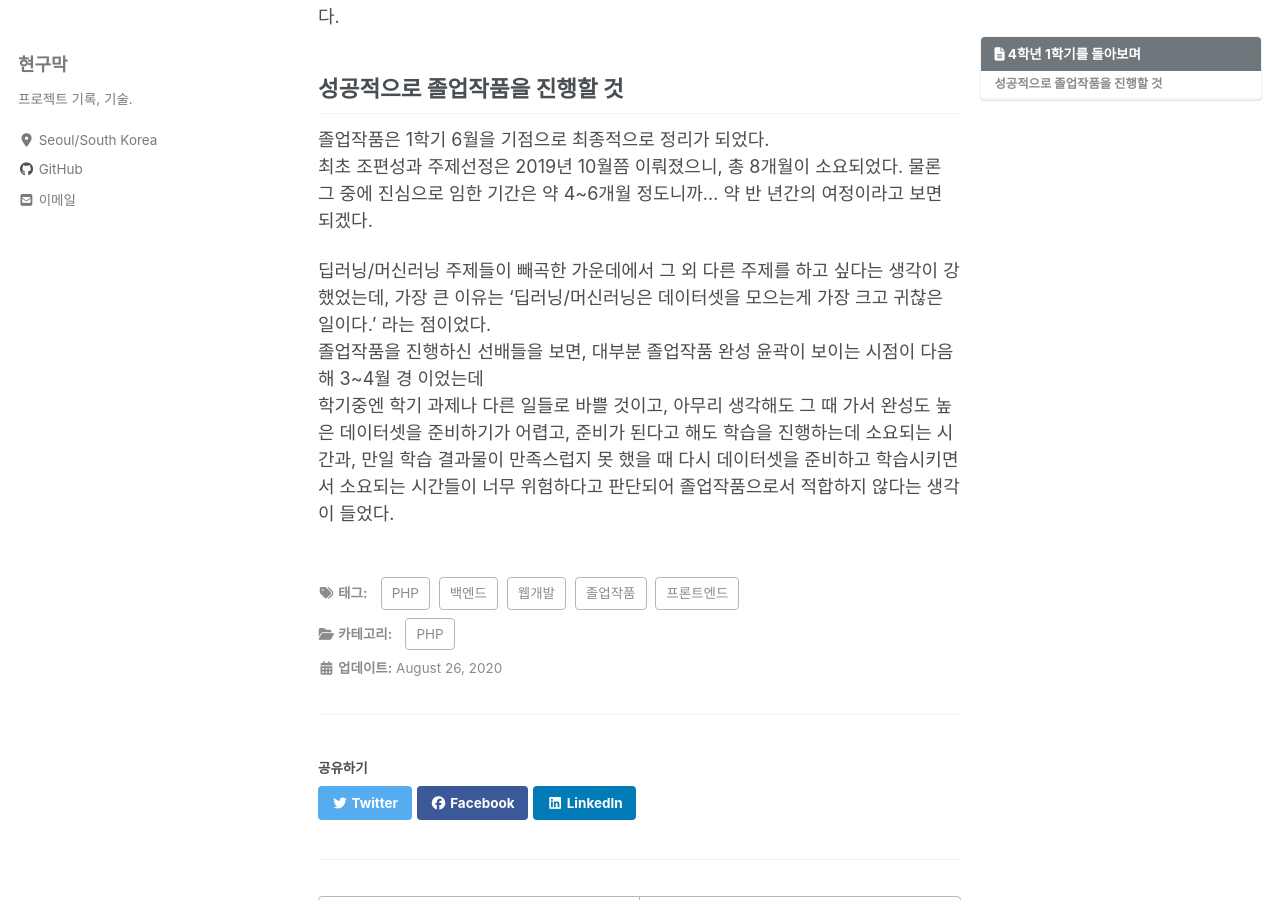
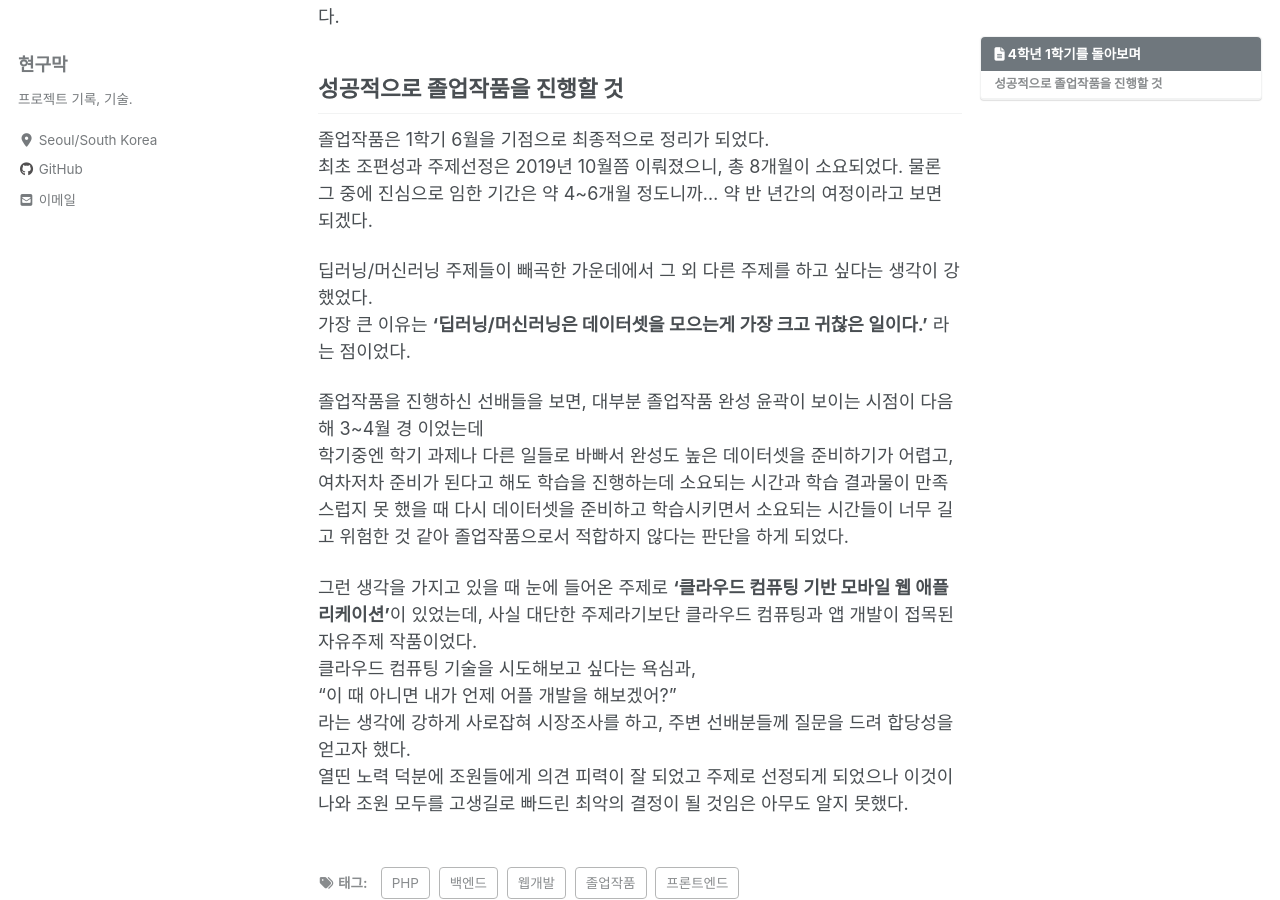
Before and after one commit to Hyeon9mak/Hyeon9mak.github.io, a Jekyll site: the page built from _posts/2020-08-25-4학년_1학기를_돌아보며.md, in a window 1280 px wide and 900 px high, scrolled down 433 px. Built offline with Jekyll 4.4.1, drawn with Linux system fonts in a browser that asks for light colours; cached includes are drawn as plain includes; nearby versions of some CDN libraries; comment, search, counter and statistics services are not loaded.

Commit message:
Update 2020-08-25-4학년_1학기를_돌아보며.md

```diff
--- a/_posts/2020-08-25-4학년_1학기를_돌아보며.md
+++ b/_posts/2020-08-25-4학년_1학기를_돌아보며.md
@@ -29,10 +29,18 @@ toc_label: "4학년 1학기를 돌아보며"
 최초 조편성과 주제선정은 2019년 10월쯤 이뤄졌으니, 총 8개월이 소요되었다.
 물론 그 중에 진심으로 임한 기간은 약 4~6개월 정도니까... 약 반 년간의 여정이라고 보면 되겠다.
 
-딥러닝/머신러닝 주제들이 빼곡한 가운데에서 그 외 다른 주제를 하고 싶다는 생각이 강했었는데,
-가장 큰 이유는 '딥러닝/머신러닝은 데이터셋을 모으는게 가장 크고 귀찮은 일이다.' 라는 점이었다.
+딥러닝/머신러닝 주제들이 빼곡한 가운데에서 그 외 다른 주제를 하고 싶다는 생각이 강했었다.
+가장 큰 이유는 **'딥러닝/머신러닝은 데이터셋을 모으는게 가장 크고 귀찮은 일이다.'** 라는 점이었다.
+
 졸업작품을 진행하신 선배들을 보면, 대부분 졸업작품 완성 윤곽이 보이는 시점이 다음해 3~4월 경 이었는데
-학기중엔 학기 과제나 다른 일들로 바쁠 것이고, 아무리 생각해도 그 때 가서 완성도 높은
-데이터셋을 준비하기가 어렵고, 준비가 된다고 해도 학습을 진행하는데 소요되는 시간과, 만일 학습 결과물이
-만족스럽지 못 했을 때 다시 데이터셋을 준비하고 학습시키면서 소요되는 시간들이 너무 위험하다고 판단되어
-졸업작품으로서 적합하지 않다는 생각이 들었다.
+학기중엔 학기 과제나 다른 일들로 바빠서 완성도 높은 데이터셋을 준비하기가 어렵고,
+여차저차 준비가 된다고 해도 학습을 진행하는데 소요되는 시간과 학습 결과물이 만족스럽지 못 했을 때 다시 데이터셋을 준비하고
+학습시키면서 소요되는 시간들이 너무 길고 위험한 것 같아 졸업작품으로서 적합하지 않다는 판단을 하게 되었다.
+
+그런 생각을 가지고 있을 때 눈에 들어온 주제로 **'클라우드 컴퓨팅 기반 모바일 웹 애플리케이션'**이 있었는데,
+사실 대단한 주제라기보단 클라우드 컴퓨팅과 앱 개발이 접목된 자유주제 작품이었다.
+클라우드 컴퓨팅 기술을 시도해보고 싶다는 욕심과,
+"이 때 아니면 내가 언제 어플 개발을 해보겠어?"
+라는 생각에 강하게 사로잡혀 시장조사를 하고, 주변 선배분들께 질문을 드려 합당성을 얻고자 했다.
+열띤 노력 덕분에 조원들에게 의견 피력이 잘 되었고 주제로 선정되게 되었으나 이것이 나와 조원 모두를
+고생길로 빠드린 최악의 결정이 될 것임은 아무도 알지 못했다.
```
